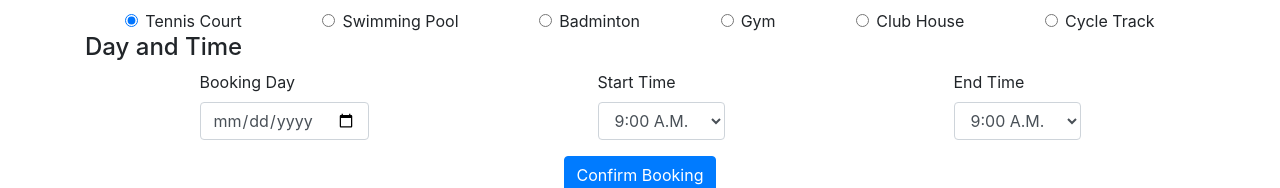
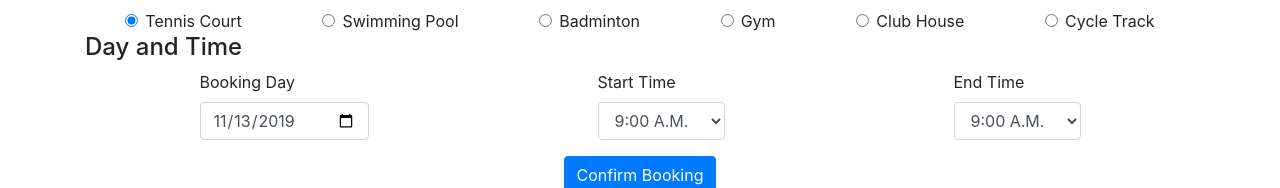
Before and after one commit to rishavmedhi/bookingzone-react, a React (Create React App) app: page /dashboard in a window 1280 px wide. Shown: the part 125-313 px from the top of the page. Built offline with nearby package versions, Linux system fonts and the light colour scheme.

Commit message:
Function for converting current date to required format
Function for converting current date to required format so that it can be put in the date selector input field

```diff
--- a/src/components/Dashboard/Dashboard.js
+++ b/src/components/Dashboard/Dashboard.js
@@ -68,10 +68,11 @@ class Dashboard extends React.Component
                             <div className="time_selector_wrapper">
                                 <h4>Day and Time</h4>
                                 <div className="time_selector">
-                                    <div className="form-group">
-                                        <label htmlFor="booking_day">Booking Day</label>
-                                        <input className="form-control" type="date" id="booking_day" />
-                                    </div>
+                                    {/*<div className="form-group">*/}
+                                    {/*    <label htmlFor="booking_day">Booking Day</label>*/}
+                                    {/*    <input className="form-control" type="date" id="booking_day" />*/}
+                                    {/*</div>*/}
+                                    <BookingDay/>
                                     <div className="form-group">
                                         <label htmlFor="starttime">Start Time</label>
                                         <select className="form-control" id="starttime">
@@ -119,11 +120,37 @@ class Dashboard extends React.Component
                     </div>
                 </div>
             </div>
-
-
-
         );
     }
 }
 
+function BookingDay(props)
+{
+    let currentdate = getFormattedDate();
+    return (
+        <div className="form-group">
+            <label htmlFor="booking_day">Booking Day</label>
+            <input className="form-control" type="date" id="booking_day" value={currentdate}/>
+        </div>
+    )
+}
+
+/* utility function for converting date to required format */
+function getFormattedDate()
+{
+    var today = new Date();
+    var dd = today.getDate();
+    var mm = today.getMonth() + 1; //January is 0!
+
+    var yyyy = today.getFullYear();
+    if (dd < 10) {
+        dd = '0' + dd;
+    }
+    if (mm < 10) {
+        mm = '0' + mm;
+    }
+    today = yyyy + '-' + mm + '-' + dd;
+   return today;
+}
+
 export default Dashboard;
```
